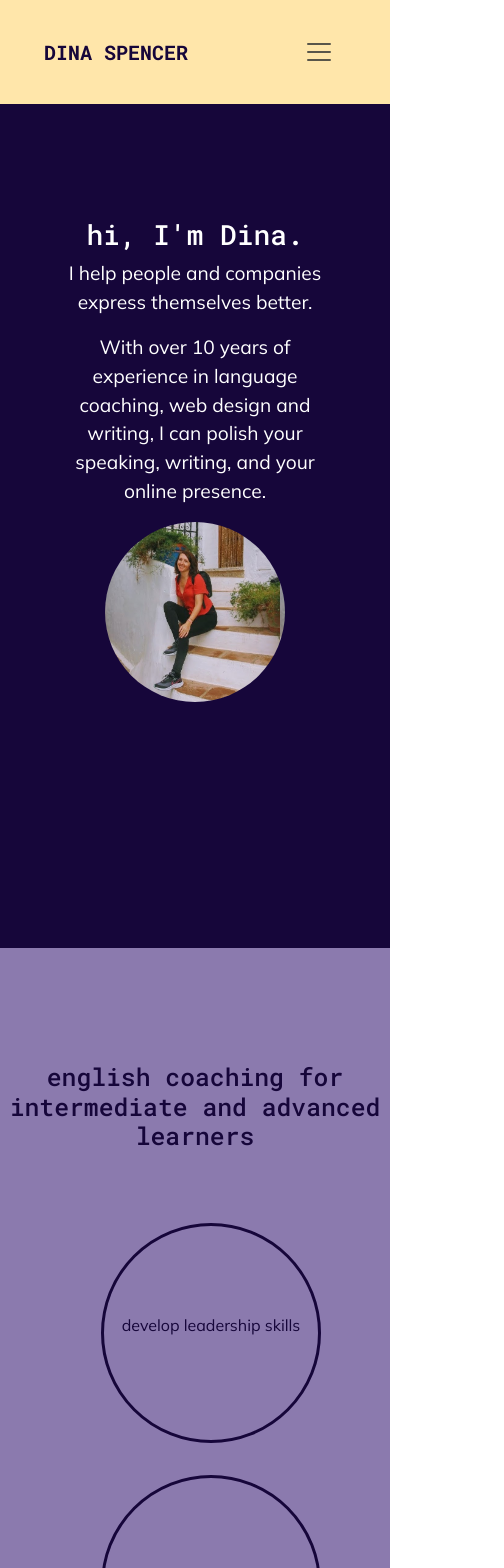
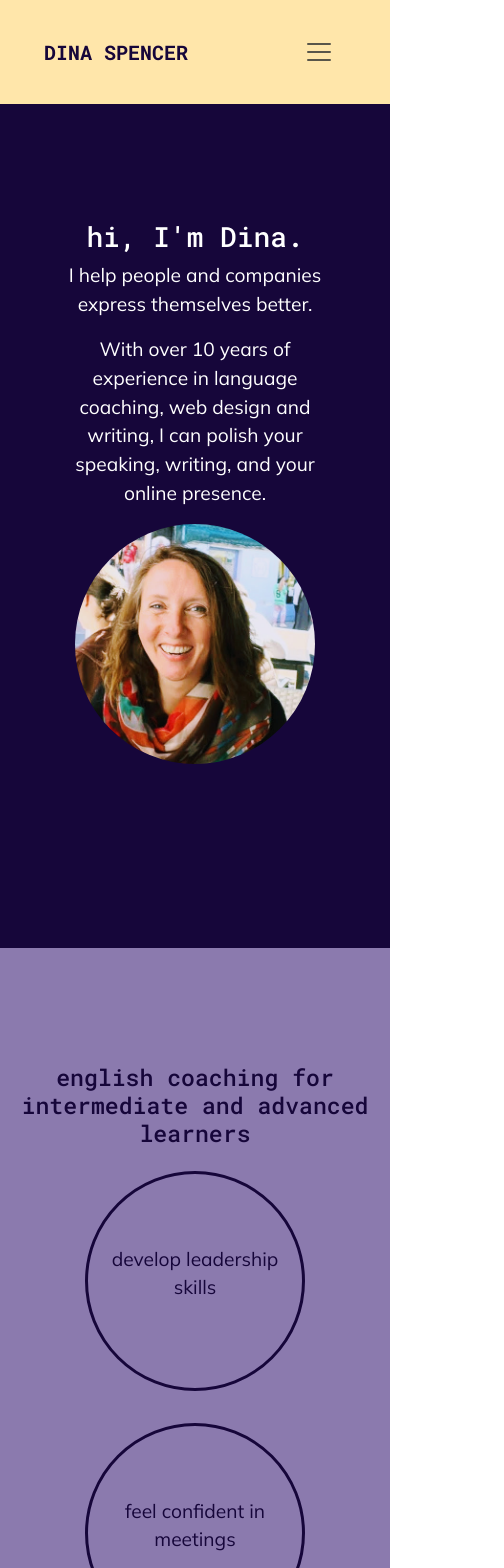
Before and after one commit to dinaspencer/dina-portfolio-redesign, a React (Create React App) app: page / in a window 390 px wide. Shown: the top 1568 px of the page, 504 px wide, since content can reach past the window. Built offline with nearby package versions, Linux system fonts and the light colour scheme.

Commit message:
styling changes

```diff
--- a/src/App.css
+++ b/src/App.css
@@ -3,6 +3,9 @@
 
 }
 
+body {
+  margin: 0;
+}
 
 
 h1, h2, h3, h4, h5 {
@@ -33,7 +36,8 @@ button, input {
 
 .container-main {
   min-height: 100vh;
-  padding-top: 114px;
+  /* max-height: 100%; */
+  padding-top: 116px;
 }
 
 #header-name {
@@ -42,7 +46,7 @@ button, input {
 }
 
 .navbar-items {
-  padding: 24px 46px 24px 46px;
+  padding: 24px 32px 24px 46px;
   align-items: right!important;
 
 }
@@ -59,7 +63,7 @@ button, input {
 
 #main {
   font-size: 120%;
-  padding: 0px 126px 0px 126px;
+  padding: 0px 126px 22px 126px;
   background-color: #16063a;
   color: white;
 }
@@ -195,17 +199,23 @@ button, input {
 }
 
 .pdf-signup {
-  padding: 32px;
+  padding: 32px 48px 32px 48px;
+  justify-content: center;
+}
+
+.fluency-pdf {
+  width: 90%;
 }
 
 
 .profile-round {
   /* background-color: gray; */
-  width: 180px;
-  height: 180px;
+  width: 240px;
+  height: 240px;
   border-radius: 100%;
   display: block;
   margin: 0 auto;
+
 }
 
 
@@ -365,8 +375,12 @@ button, input {
   flex-direction: row;
 }
 
+.about-header {
+  padding-bottom: 32px;
+}
+
 #about p {
-  font-size: 16px;
+  font-size: 15px;
 
 
 }
@@ -377,7 +391,7 @@ button, input {
   /* background-color: #9ee6c2; */
   background-color: #cad169;
   color: #16063a;
-  padding: 114px 48px 24px 48px;
+  padding: 116px 40px 24px 40px;
 
 }
 
@@ -386,17 +400,19 @@ button, input {
  overflow: hidden;
  background-position: center;
  background-color: #7bd4e9;
- opacity: 0.8;
+ opacity: 0.9;
 
 }
 
 .background-map {
   z-index: 22;
-
+  max-width: 100%;
 }
 
+
+
 .profile-overlay {
-  margin-top: -380px;
+  margin-top: -220px;
    z-index: 10;
    border-radius: 100%;
 
@@ -542,7 +558,7 @@ button, input {
   }
 
 
-@media only screen and (max-width: 750px) {
+@media only screen and (max-width: 768px) {
 
 
   .nav-main {
@@ -583,6 +599,10 @@ button, input {
   height: 220px;
   }
 
+  .services-circle p {
+    font-size: 1.2em;
+  }
+
   .english-buttons {
     display: flex;
     flex-direction: column;
@@ -605,6 +625,14 @@ button, input {
     padding: 36px;
     justify-content: center;
   }
+
+.pdf-signup {
+  padding: 24px;
+}
+
+.fluency-pdf {
+  width: 60%;
+}
 
   #about {
     display: flex;
@@ -631,7 +659,7 @@ button, input {
 
   .blog-square {
     width: 60%;
-    height: 250px;
+    height: 270px;
   }
 
   #blog h3 {
@@ -647,7 +675,7 @@ button, input {
   padding: 48px;
 }
 
-@media only screen and (min-width: 800px) {
+@media only screen and (min-width: 769px) {
 
   .pdf-container {
     display: flex;
@@ -675,3 +703,9 @@ button, input {
   }
 
 }
+
+@media only screen and (max-width: 535px) {
+  #services ul {
+    margin-left: -32px;
+  }
+}
--- a/src/components/About.js
+++ b/src/components/About.js
@@ -12,14 +12,14 @@ export default function About () {
             <div className="container-main mid-width-left">
                 <h1>who am I?</h1>
                 <h5><MdLocationPin />  Zaragoza, Spain</h5>
-                <h5><MdHome /> Winston-Salem, North Carolina</h5>
-                <p>I decided to leave corporate America in 2013 and have lived in Spain for over ten years. In Spain I've <a href="#cv"> worked </a>as an auxiliar de conversación in high schools, a community manager in a startup, a digital editor, and a business English communication coach. After much experience navigating the Spanish visa system, I'm now Autónoma with long-term residency.</p>
+                <h5 className="about-header"><MdHome /> Winston-Salem, North Carolina</h5>
+                <p>I decided to leave corporate America in 2013 and have lived in Spain for over ten years. In Spain I've <a href="#cv"> worked</a> as an auxiliar de conversación in high schools, a community manager in a startup, a digital editor, and a business English communication coach. After much experience navigating the Spanish visa system, I'm now Autónoma with long-term residency.</p>
                 <p>With a psychology degree and years of teaching experience under my belt, I coach and support business English learners to speak more fluently and feel more confident. I also create speaking games using the React framework to practice coding on a real-world project.</p>
                 <p>Hobbies: personal finance and budgeting, photography, singing in choirs, running, cycling, writing, reading, and learning to code.</p>
             </div>
             <div className="image-half-page">
             <img src="/img/spainmap.png" alt="spain-map" className="background-map"/>
-             <img src="/img/profile.jpg" alt="profile" className="profile-overlay" height="200" />
+             <img src="/img/profile.jpg" alt="profile" className="profile-overlay" height="180" />
 
             </div>
         </section>
--- a/src/components/English.js
+++ b/src/components/English.js
@@ -6,12 +6,12 @@ export default function English () {
             <div className="container-main">
                 <div className="pdf-container">
                         <div className="pdf-image">
-                        <img src="/img/pdfcover.png" alt="5 Fluency Tips" className="fluency-pdf" width="300"/>
+                        <img src="/img/pdfcover.png" alt="5 Fluency Tips" className="fluency-pdf" />
                         </div>
                         <div className="pdf-signup">
         <h4><strong>Do you want to speak English with better fluency?</strong></h4>
         <h4><strong>Download my free PDF guide!</strong></h4>
-        <iframe title="pdf-signup" width="440" height="505" src="https://0760bbe7.sibforms.com/serve/MUIFAEAGX5GJzBtXKj0i9KpfZTmY1vegkUpizxm-9AYLOrNRGWaCY7tpe4KbVHU8Vj7gBhgIyzFmf-K-2XPuINcRP3SRTI2clk_GVrpAy-77h1Ujmszmovsh23S2ewPqq1hRm-Dm3NTcbKIjXnNkRclOMkaNAVC8IOKRyyBRxKvsktY2szmwRROkeU87Y25iacqXyiVZ_QQ5XRAN"  scrolling="auto" allowFullScreen ></iframe>
+        <iframe title="pdf-signup" width="90%" height="505" src="https://0760bbe7.sibforms.com/serve/MUIFAEAGX5GJzBtXKj0i9KpfZTmY1vegkUpizxm-9AYLOrNRGWaCY7tpe4KbVHU8Vj7gBhgIyzFmf-K-2XPuINcRP3SRTI2clk_GVrpAy-77h1Ujmszmovsh23S2ewPqq1hRm-Dm3NTcbKIjXnNkRclOMkaNAVC8IOKRyyBRxKvsktY2szmwRROkeU87Y25iacqXyiVZ_QQ5XRAN"  scrolling="auto" allowFullScreen ></iframe>
                         </div>
                 </div>
 
--- a/src/components/Main.js
+++ b/src/components/Main.js
@@ -7,7 +7,7 @@ export default function Main () {
             <h1>hi, I'm Dina.</h1>
                 <p>I help people and companies express themselves better.</p>
                 <p>With over 10 years of experience in language coaching, web design and writing, I can polish your speaking, writing, and your online presence.</p>
-                <div className="profile-round" style={{backgroundImage:"url(/img/profile.jpg)",  backgroundSize: "contain"}}></div>
+                <div className="profile-round" style={{backgroundImage:"url(/img/photomain.jpg)",  backgroundSize: "contain"}}></div>
 
             </div>
         </section>
--- a/src/components/NavBar.js
+++ b/src/components/NavBar.js
@@ -29,7 +29,7 @@ export default function NavBar() {
                       </Link>
                       {/* </Nav.Link> */}
             {/* <Nav.Link className="nav-item"> */}
-            <Link
+            {/* <Link
                 // activeClass="active"
                 to="english"
                 spy={true}
@@ -39,7 +39,7 @@ export default function NavBar() {
                 className="nav-item"
                     >
                       Fluency
-                      </Link>
+                      </Link> */}
               <Link
                 activeClass="active"
                 to="dev-section"
--- a/src/components/Services.js
+++ b/src/components/Services.js
@@ -21,7 +21,7 @@ export default function Services () {
         <>
         <section id="services">
             <div className="container-main">
-        <h2>english coaching for intermediate and advanced learners</h2>
+        <h3>english coaching for intermediate and advanced learners</h3>
 
 
         <ul>
```
Also changed, not shown: public/img/photomain.jpg (added).
